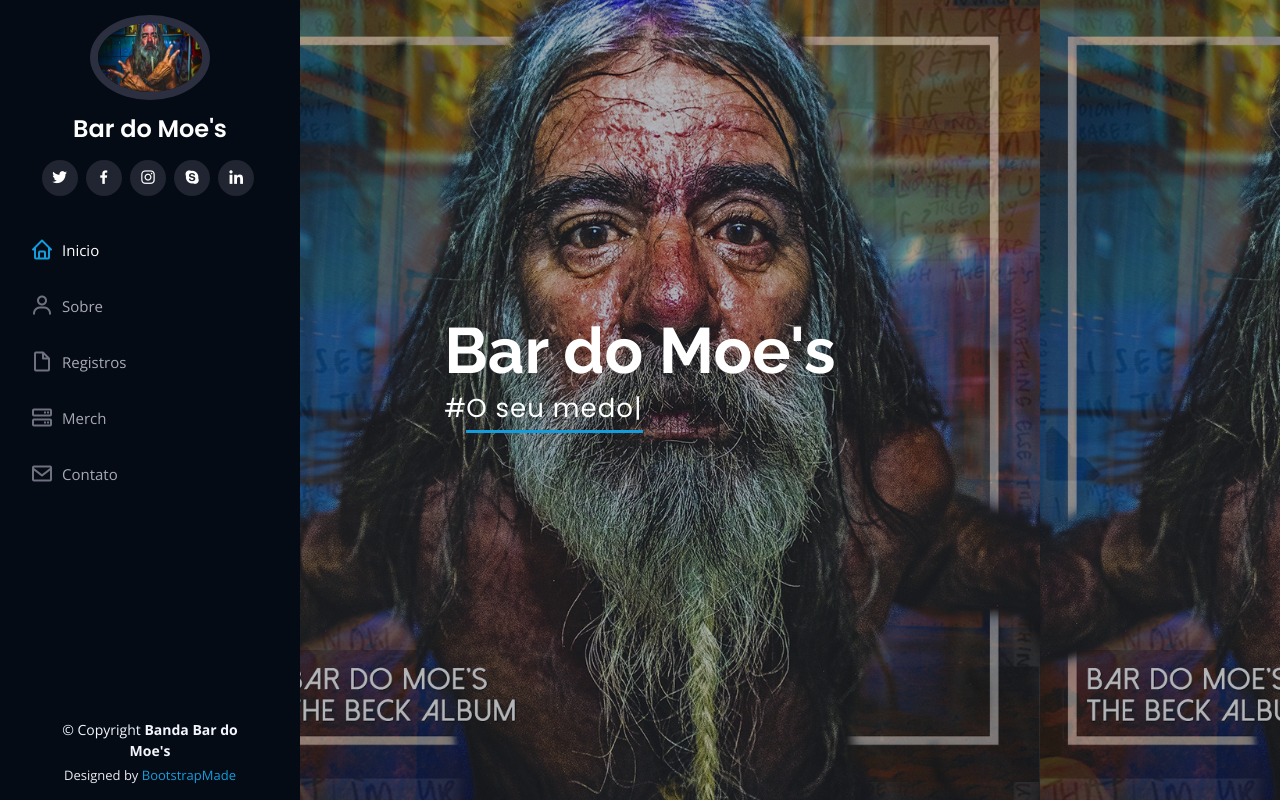
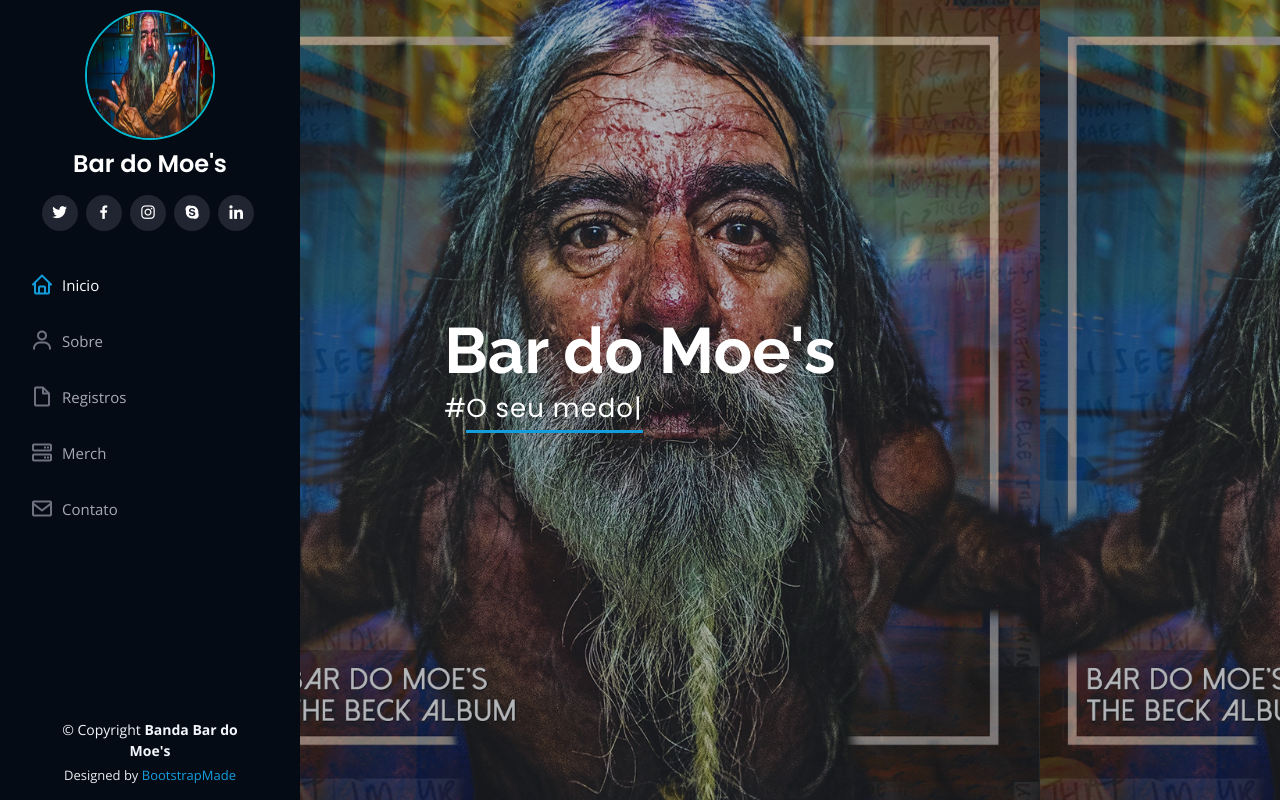
Before and after one commit to arletedelira-TI/portfolio, a plain HTML site: page index.html in a window 1280 px wide. Shown: the top 802 px of the page. Drawn offline with nearby package versions, Linux system fonts and the light colour scheme.

Commit message:
alteração no icone do bar do moe's

```diff
--- a/assets/css/style.css
+++ b/assets/css/style.css
@@ -84,10 +84,11 @@ h6 {
 }
 
 #header .profile img {
-  margin: 15px auto;
+  margin: 10px auto;
   display: block;
-  width: 120px;
-  border: 8px solid #2c2f3f;
+  width: 130px;
+  height: 130px;
+  border: 2px solid #00e5ffc9;
 }
 
 #header .profile h1 {
```
